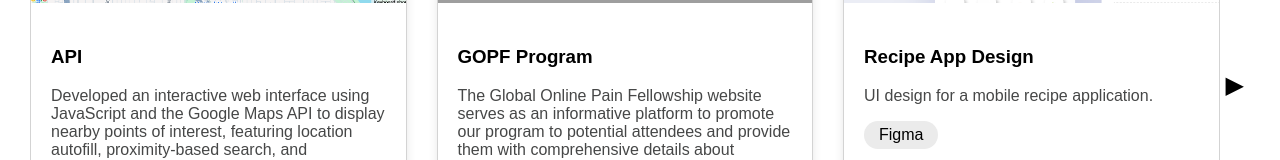
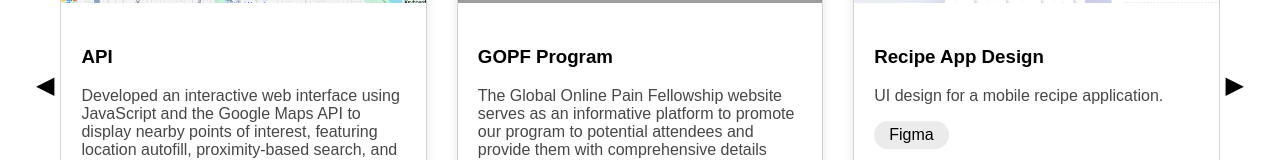
Before and after one commit to quannguyen1611/My-website, a React (Create React App) app: page / in a window 1280 px wide. Shown: the part 1594-1754 px from the top of the page. Built offline with nearby package versions, Linux system fonts and the light colour scheme; grey boxes are pictures that could not be loaded.

Commit message:
added landing page

```diff
--- a/src/components/homepage.jsx
+++ b/src/components/homepage.jsx
@@ -18,7 +18,14 @@ const Homepage = () => {
   const handleNext = () => {
     setCurrentIndex((prevIndex) => {
       const nextIndex = prevIndex + projectsPerPage;
-      return nextIndex >= projects.length ? 0 : nextIndex;
+      return nextIndex >= projects.length ? 0 : nextIndex; // Loop back to the start
+    });
+  };
+
+  const handlePrevious = () => {
+    setCurrentIndex((prevIndex) => {
+      const prevIndexCalculated = prevIndex - projectsPerPage;
+      return prevIndexCalculated < 0 ? projects.length - projectsPerPage : prevIndexCalculated;
     });
   };
 
@@ -52,7 +59,6 @@ const Homepage = () => {
       skills: ["Figma"],
       image: landingPage,
       liveDemo: "https://www.figma.com/design/vEsvAk2iBwre8p1KMpOOLv/Interior-Landingpage-web-design?node-id=0-1&node-type=canvas&t=EgF08AgSnqS7HjZh-0",
-      viewCode: "https://github.com/quannguyen1611/GOPF",
     },
   ];
 
@@ -114,7 +120,7 @@ const Homepage = () => {
         </div>
       </section>
 
-      {/* Skills */}
+      {/* Skills Section */}
       <section id="skills" className='skills'>
         <h1 style={{ fontSize: "30px" }}>Skills & Technologies</h1>
         <div className='skillCards-grid'>
@@ -175,7 +181,7 @@ const Homepage = () => {
       <section id="projects" className="projects">
         <h1 style={{ fontSize: "30px" }}>Featured Projects</h1>
         <div className="project-slider">
-          {/* <button onClick={handlePrevious} className="arrow-button">◀</button> */}
+          <button onClick={handlePrevious} className="arrow-button">◀</button>
           <div className="project-list">
             {projects.slice(currentIndex, currentIndex + 3).map((project, index) => (
               <div key={index} className="project-card">
```
